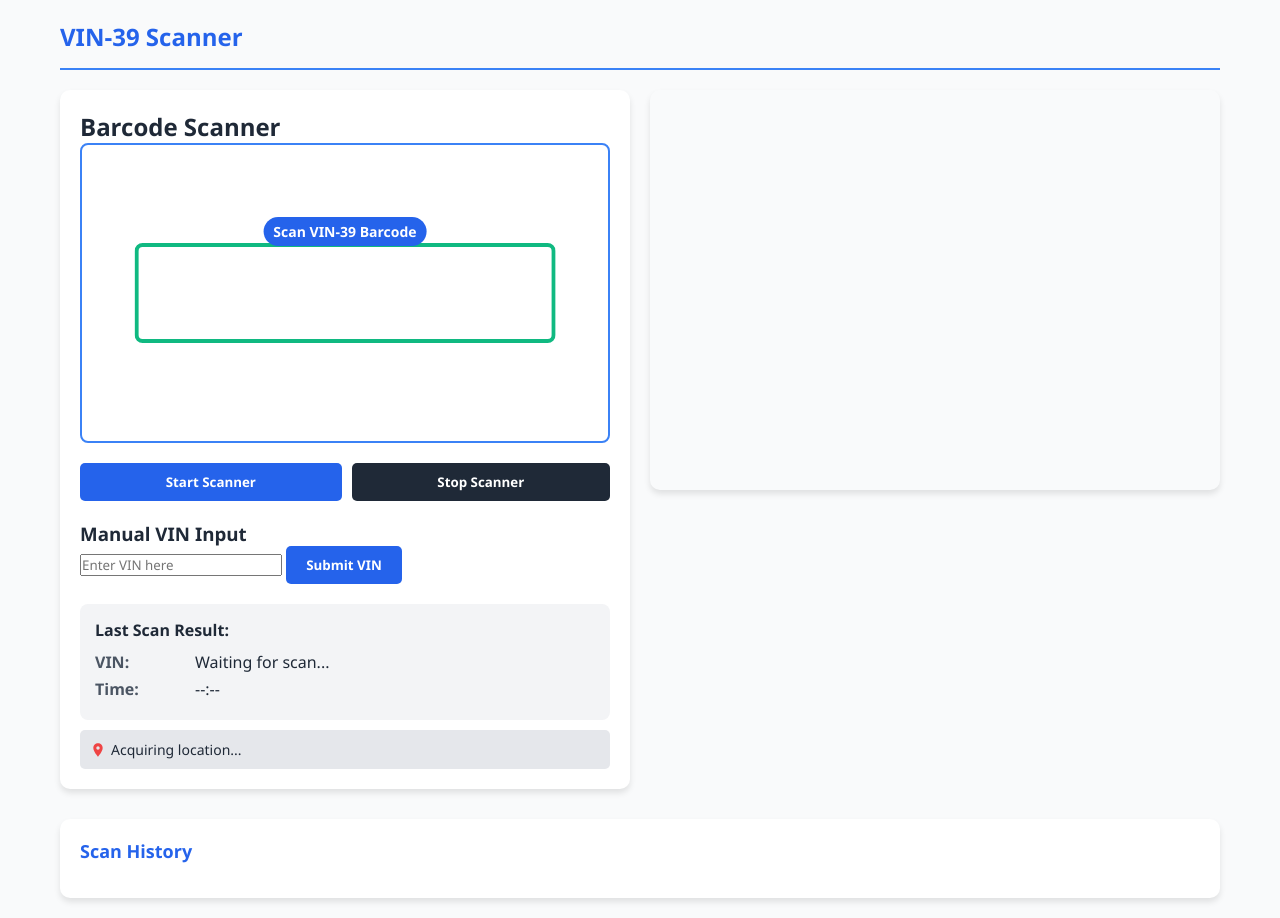
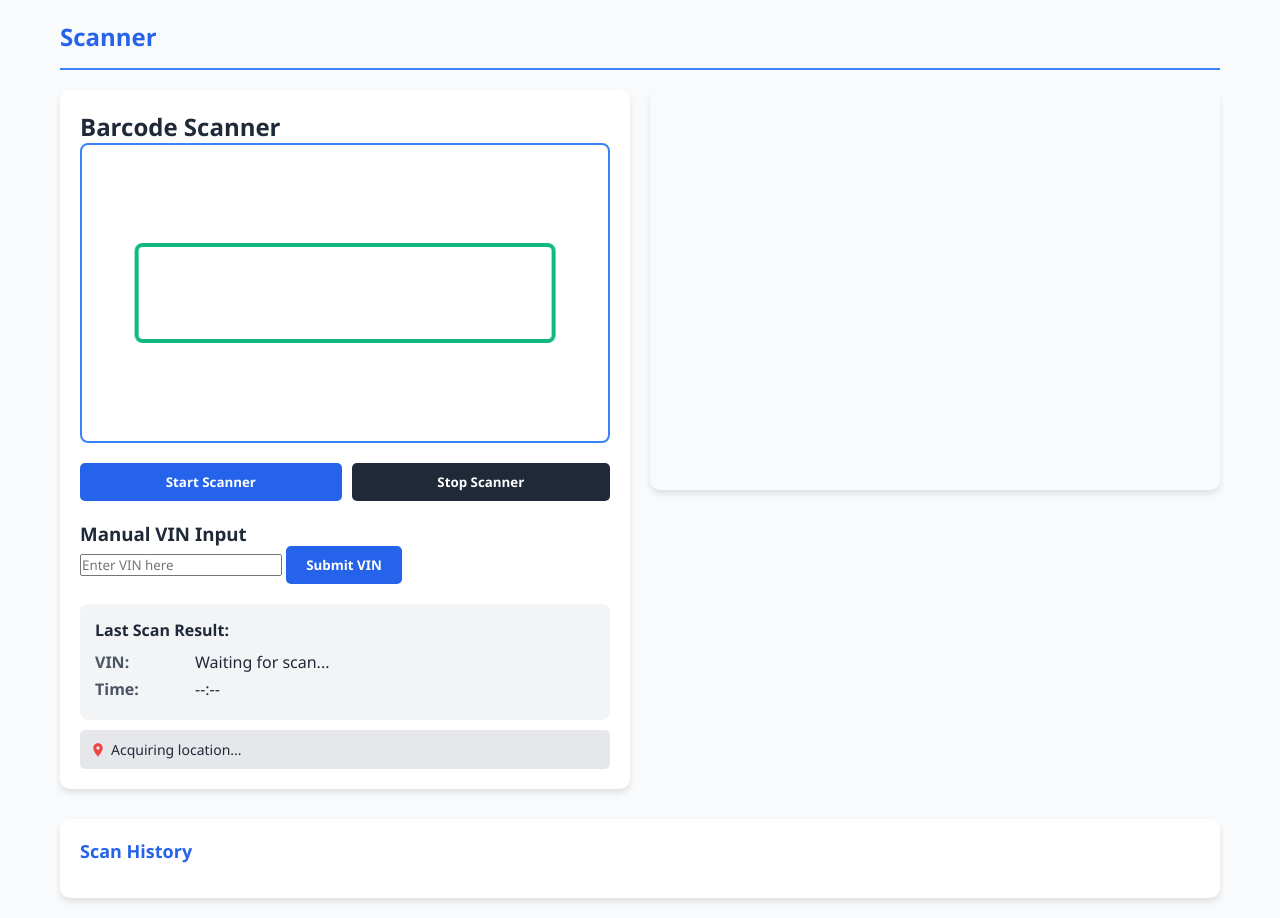
Before and after one commit to Arif079/vinreader, a plain HTML site: page index.html in a window 1280 px wide. Drawn offline with nearby package versions, Linux system fonts and the light colour scheme.

Commit message:
Update index.html

```diff
--- a/index.html
+++ b/index.html
@@ -3,7 +3,7 @@
 <head>
     <meta charset="UTF-8">
     <meta name="viewport" content="width=device-width, initial-scale=1.0">
-    <title>VIN-39 Barcode Scanner</title>
+    <title>Barcode Scanner</title>
     <link rel="stylesheet" href="https://unpkg.com/leaflet@1.9.4/dist/leaflet.css" />
     <script src="https://unpkg.com/leaflet@1.9.4/dist/leaflet.js"></script>
     <style>
@@ -104,17 +104,6 @@
             100% { opacity: 0.7; }
         }
 
-        .scan-overlay::before {
-            content: "Scan VIN-39 Barcode";
-            position: absolute;
-            top: -30px;
-            color: white;
-            font-weight: bold;
-            background-color: var(--primary-color);
-            padding: 5px 10px;
-            border-radius: 20px;
-            font-size: 14px;
-        }
 
         .controls {
             display: flex;
@@ -247,7 +236,7 @@
 </head>
 <body>
     <header>
-        <div class="logo">VIN-39 Scanner</div>
+        <div class="logo">Scanner</div>
         <div class="time-display" id="current-time"></div>
     </header>
 
```
